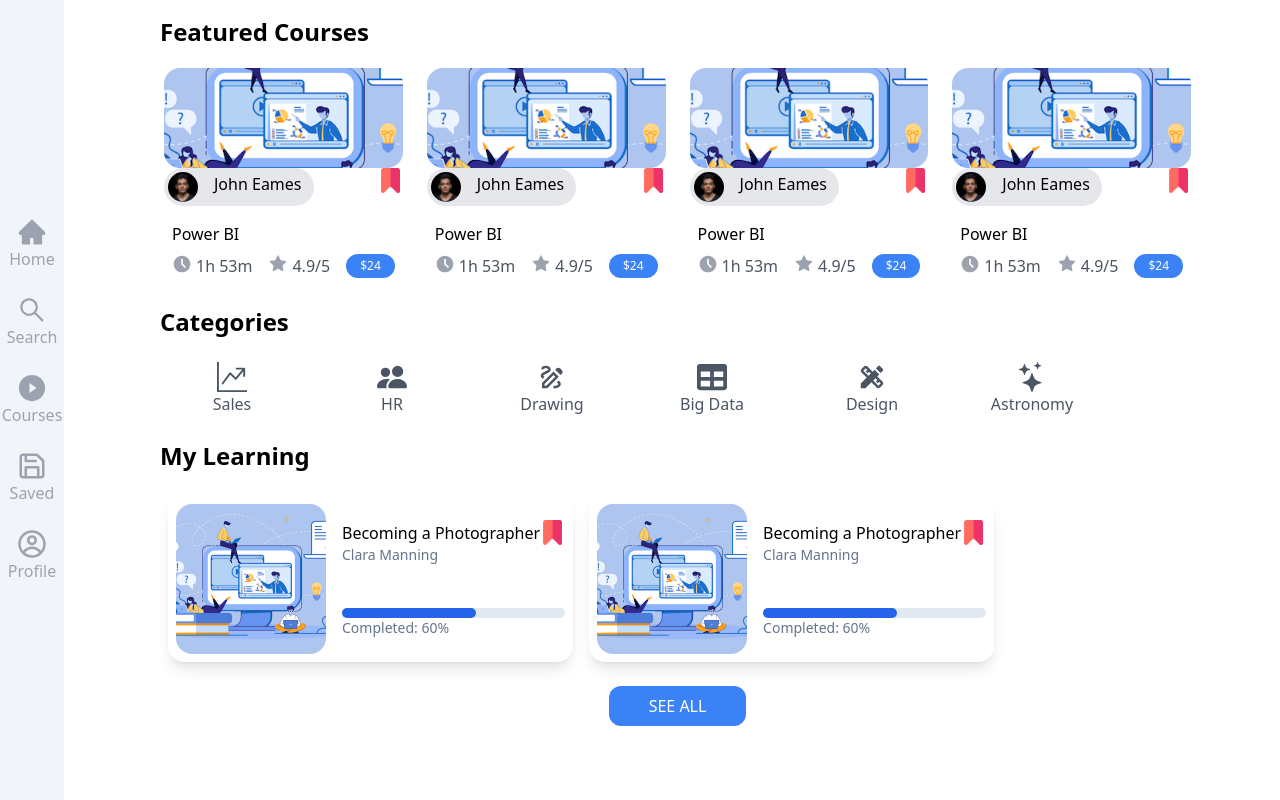
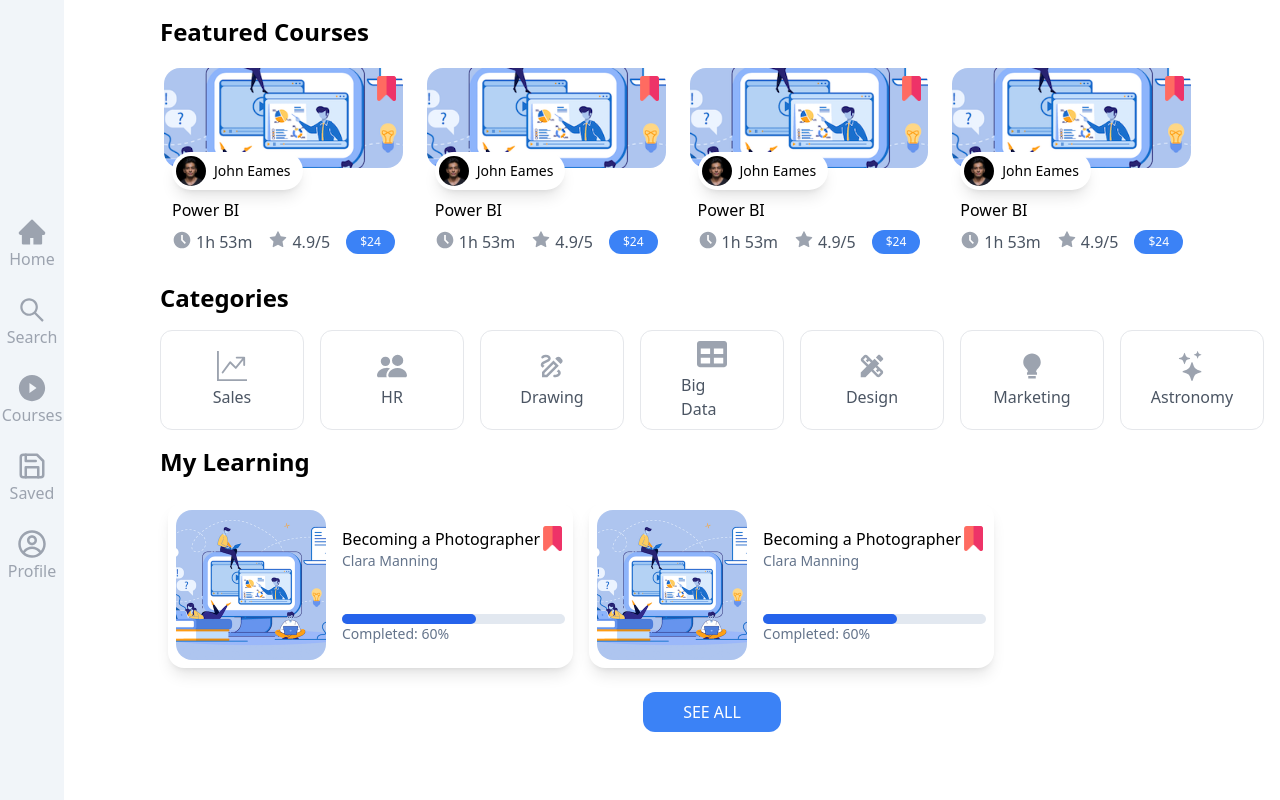
Before and after one commit to 202303-PRM-TR-FEW/CapstoneProject-Team2, a Next.js app: page /home in a window 1280 px wide. Built offline with nearby package versions, Linux system fonts and the light colour scheme; what tailwindcss-animated would draw is missing.

Commit message:
Fixed styling in home page

```diff
--- a/components/Categories.js
+++ b/components/Categories.js
@@ -5,11 +5,14 @@ import {MdOutlineDraw} from "react-icons/md";
 import {FaTable} from "react-icons/fa";
 import {MdDesignServices} from "react-icons/md";
 import {BsStars} from "react-icons/bs";
+import {BiSolidBulb} from "react-icons/bi";
 
 const style = {
-  // icon : `text-gray-400 mb-1`,
-  oneBox : `flex hover:bg-blue-100 justify-center items-center bg-white w-36 rounded-xl px-10 p-2 flex-col text-gray-600 hover:text-blue-500`,
-  container : `flex gap-4`
+  icon : `text-gray-400 mb-1 group-hover:text-blue-500`,
+  oneBox : `flex hover:bg-blue-100 hover:cursor-pointer border
+   hover:border-blue-500 justify-center items-center bg-white w-36
+   rounded-xl px-10 p-2 flex-col text-gray-600 group hover:text-blue-500 `,
+  container : `flex gap-4`,
 }
 
 const Categories = () => {
@@ -36,6 +39,10 @@ const Categories = () => {
         <h3>Design</h3>
       </div>
       <div className={style.oneBox}>
+        <BiSolidBulb size={30} className={style.icon}/>
+        <h3>Marketing</h3>
+      </div>
+      <div className={style.oneBox}>
         <BsStars size={30} className={style.icon}/>
         <h3>Astronomy</h3>
       </div>
--- a/components/FeaturedCourses.js
+++ b/components/FeaturedCourses.js
@@ -8,18 +8,20 @@ import saveIconFull from "../public/assets/save-icon-full.png";
 
 const style = {
   fcCard: `bg-white w-max p-1 rounded-2xl`,
-  personInfo: `flex gap-4 bg-gray-200 w-max p-1 rounded-full justify-center`,
+  personInfo: `flex text-sm items-center my-4 p-1 pr-3 rounded-full shadow-lg w-fit bg-white
+  -mb-10 ml-2 translate-y-[-2rem] z-20`,
   details: `flex gap-4`,
   priceBtn: `bg-blue-500 rounded-full p-1 px-3.5 text-xs text-white`,
   iconColor: `text-gray-400`,
   icons: `flex gap-1`,
   iconsText: `text-gray-600`,
-  img: `rounded-2xl p-0 bg-contain`,
+  img: `rounded-2xl mr-4 p-0 bg-contain z-0`,
   padding: `p-2`,
   powerTitle: `my-2 font-medium`,
   randomImg: `rounded-full p-0`,
   name: `text-center pl-0 pr-2`,
-  saveIcon: `float-right top-0`,
+  saveIcon: `float-right m-1 translate-y-[-6rem]`,
+  personImg: `rounded-full mr-2`
 };
 
 const FeaturedCourses = () => {
@@ -47,11 +49,11 @@ const FeaturedCourses = () => {
           src={randomUser}
           width={30}
           height={30}
-          alt="Random user"
-          className={style.randomImg}
+          alt="image of trainer"
+          className={style.personImg}
           priority={true}
         />
-        <h3 className={style.name}>John Eames</h3>
+        <p>John Eames</p>
       </div>
       <div className={style.padding}>
         <h3 className={style.powerTitle}>Power BI</h3>
```
